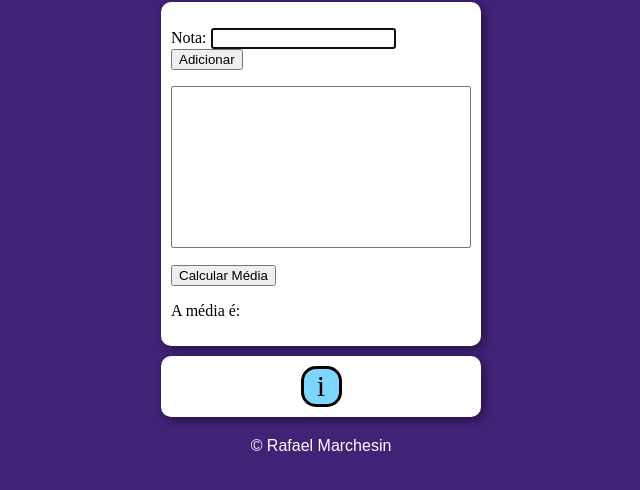
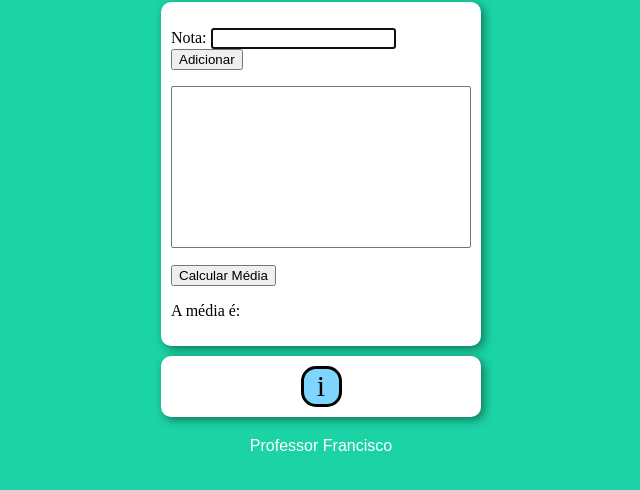
Before and after one commit to ProfessorFranciscoBiudes/Calculador-media, a plain HTML site: page index.html in a window 1280 px wide. Shown: the part 78-568 px from the top of the page, without its empty margins (319-959 px from the left). Drawn offline with Linux system fonts and the light colour scheme.

Commit message:
Add files via upload

```diff
--- a/index.html
+++ b/index.html
@@ -33,7 +33,7 @@
         <p id="pInformacao"></p>
     </section>
 
-    <footer><p id="footer">&copy; Rafael Marchesin</p></footer>
+    <footer><p id="footer">Professor Francisco</p></footer>
 
     <script src="script.js"></script>
 </body>
--- a/style.css
+++ b/style.css
@@ -1,5 +1,5 @@
 body{
-    background-color: rgb(64, 34, 119);
+    background-color: rgb(27, 211, 165);
     color: white;
 }
 
```
